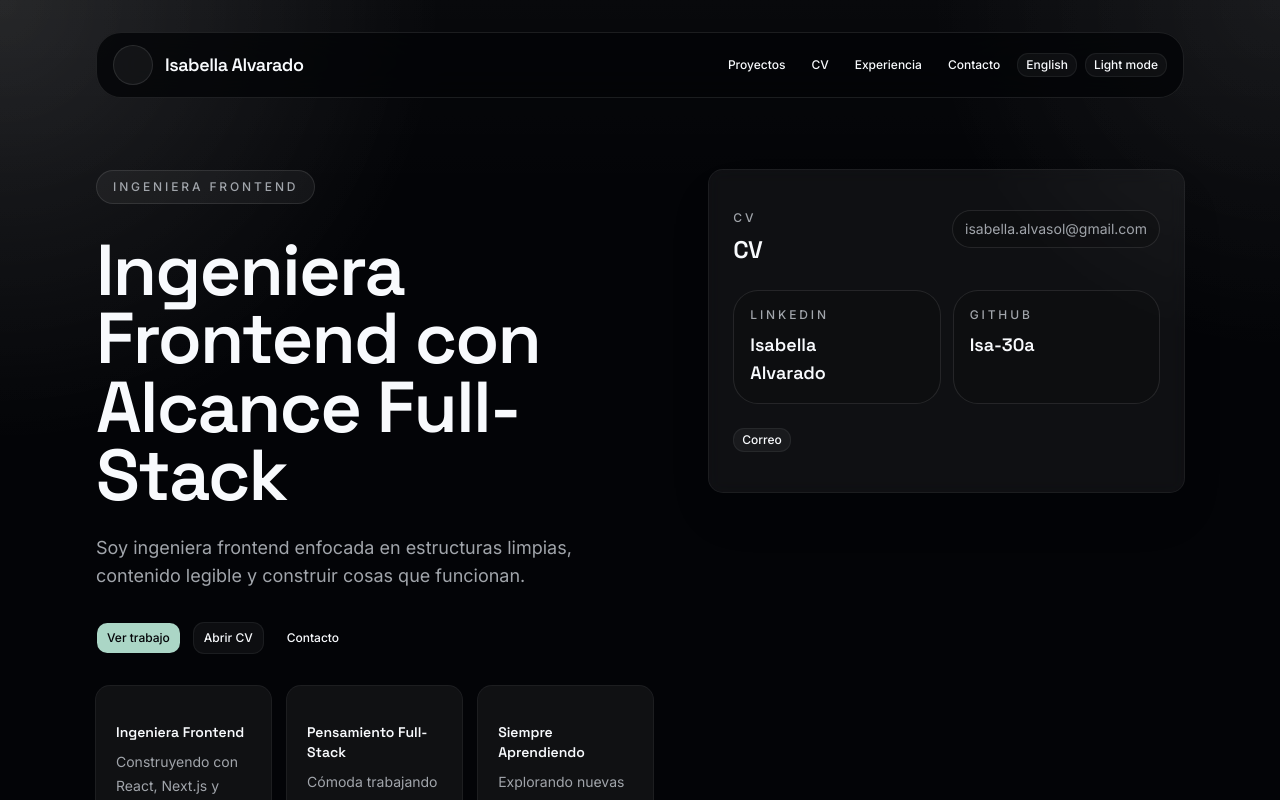
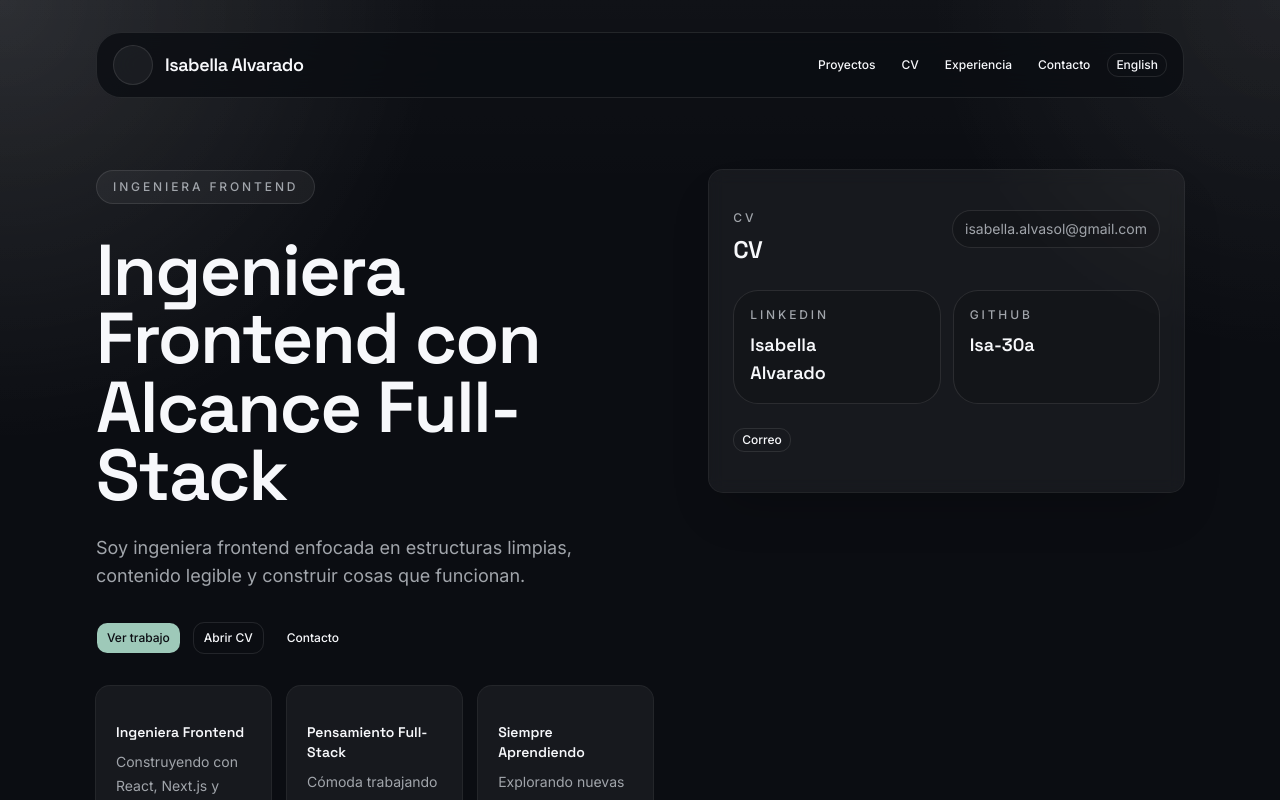
Before and after one commit to Isa-30a/isa-portfolio, a Next.js app: page /es in a window 1280 px wide. Shown: the top 800 px of the page. Built offline with nearby package versions, Linux system fonts and the light colour scheme; some icons are missing.

Commit message:
Remove light mode

```diff
--- a/app/_components/NavBar.tsx
+++ b/app/_components/NavBar.tsx
@@ -1,7 +1,3 @@
-"use client"
-
-import { useTheme } from "next-themes"
-
 import { Button } from "@/components/ui/button"
 import Link from "next/link"
 import type { Locale } from "@/lib/i18n"
@@ -18,7 +14,6 @@ type NavBarProps = {
 }
 
 export const NavBar = ({ locale, nav }: NavBarProps) => {
-  const { resolvedTheme, setTheme } = useTheme()
   const nextLocale: Locale = locale === "en" ? "es" : "en"
 
   return (
@@ -38,13 +33,6 @@ export const NavBar = ({ locale, nav }: NavBarProps) => {
       <Button variant="outline" size="sm" asChild>
         <Link href={`/${nextLocale}`}>{nav.localeLabel}</Link>
       </Button>
-      <Button
-        variant="outline"
-        size="sm"
-        onClick={() => setTheme(resolvedTheme === "dark" ? "light" : "dark")}
-      >
-        {resolvedTheme === "dark" ? "Light mode" : "Dark mode"}
-      </Button>
     </div>
   )
 }
--- a/app/layout.tsx
+++ b/app/layout.tsx
@@ -2,7 +2,6 @@ import { Geist_Mono, Inter, Space_Grotesk } from "next/font/google"
 import { headers } from "next/headers"
 
 import "./globals.css"
-import { ThemeProvider } from "@/components/theme-provider"
 import { cn } from "@/lib/utils"
 
 const spaceGroteskHeading = Space_Grotesk({
@@ -37,7 +36,6 @@ export default async function RootLayout({
   return (
     <html
       lang={locale}
-      suppressHydrationWarning
       className={cn(
         "antialiased",
         fontMono.variable,
@@ -47,7 +45,7 @@ export default async function RootLayout({
       )}
     >
       <body className="min-h-screen bg-background text-foreground">
-        <ThemeProvider>{children}</ThemeProvider>
+        {children}
       </body>
     </html>
   )
--- a/components/theme-provider.tsx
+++ /dev/null
@@ -1,71 +0,0 @@
-"use client"
-
-import * as React from "react"
-import { ThemeProvider as NextThemesProvider, useTheme } from "next-themes"
-
-function ThemeProvider({
-  children,
-  ...props
-}: React.ComponentProps<typeof NextThemesProvider>) {
-  return (
-    <NextThemesProvider
-      attribute="class"
-      defaultTheme="dark"
-      enableSystem
-      disableTransitionOnChange
-      {...props}
-    >
-      <ThemeHotkey />
-      {children}
-    </NextThemesProvider>
-  )
-}
-
-function isTypingTarget(target: EventTarget | null) {
-  if (!(target instanceof HTMLElement)) {
-    return false
-  }
-
-  return (
-    target.isContentEditable ||
-    target.tagName === "INPUT" ||
-    target.tagName === "TEXTAREA" ||
-    target.tagName === "SELECT"
-  )
-}
-
-function ThemeHotkey() {
-  const { resolvedTheme, setTheme } = useTheme()
-
-  React.useEffect(() => {
-    function onKeyDown(event: KeyboardEvent) {
-      if (event.defaultPrevented || event.repeat) {
-        return
-      }
-
-      if (event.metaKey || event.ctrlKey || event.altKey) {
-        return
-      }
-
-      if (event.key.toLowerCase() !== "d") {
-        return
-      }
-
-      if (isTypingTarget(event.target)) {
-        return
-      }
-
-      setTheme(resolvedTheme === "dark" ? "light" : "dark")
-    }
-
-    window.addEventListener("keydown", onKeyDown)
-
-    return () => {
-      window.removeEventListener("keydown", onKeyDown)
-    }
-  }, [resolvedTheme, setTheme])
-
-  return null
-}
-
-export { ThemeProvider }
--- a/package.json
+++ b/package.json
@@ -17,7 +17,6 @@
     "class-variance-authority": "^0.7.1",
     "clsx": "^2.1.1",
     "next": "16.2.6",
-    "next-themes": "^0.4.6",
     "radix-ui": "^1.5.0",
     "react": "19.2.4",
     "react-dom": "19.2.4",
```
Also changed, not shown: 1 other file (tests, documents, lock files or other folders).
